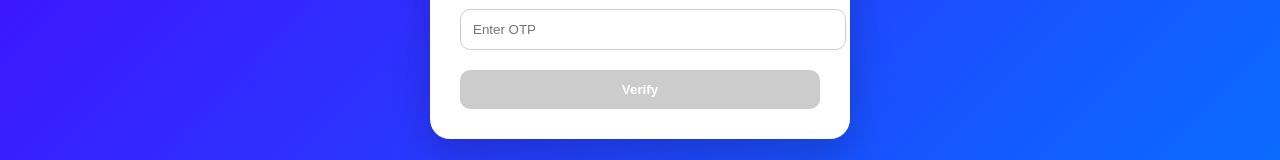
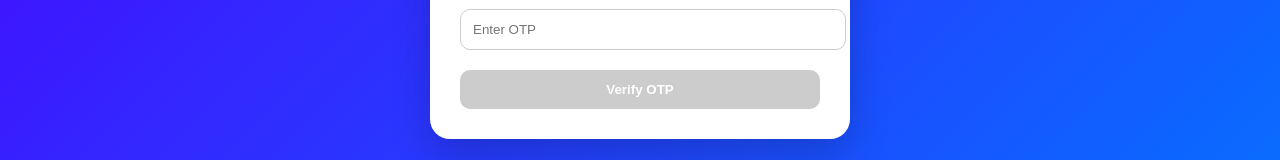
Before and after one commit to arpita330/gift-card-demo, a Next.js app: page /otp in a window 1280 px wide. Shown: the part 380-540 px from the top of the page. Built offline with nearby package versions, Linux system fonts and the light colour scheme.

Commit message:
Update page.js

```diff
--- a/app/otp/page.js
+++ b/app/otp/page.js
@@ -1,4 +1,5 @@
 "use client";
+
 import { useState } from "react";
 import { useRouter, useSearchParams } from "next/navigation";
 
@@ -11,6 +12,9 @@ export default function OTPPage() {
   const verify = async () => {
     const res = await fetch("/api/verify-otp", {
       method: "POST",
+      headers: {
+        "Content-Type": "application/json"
+      },
       body: JSON.stringify({ phone, otp })
     });
 
@@ -34,8 +38,8 @@ export default function OTPPage() {
       />
 
       <button onClick={verify} disabled={otp.length !== 6}>
-        Verify
+        Verify OTP
       </button>
     </div>
   );
-      }
+}
```
